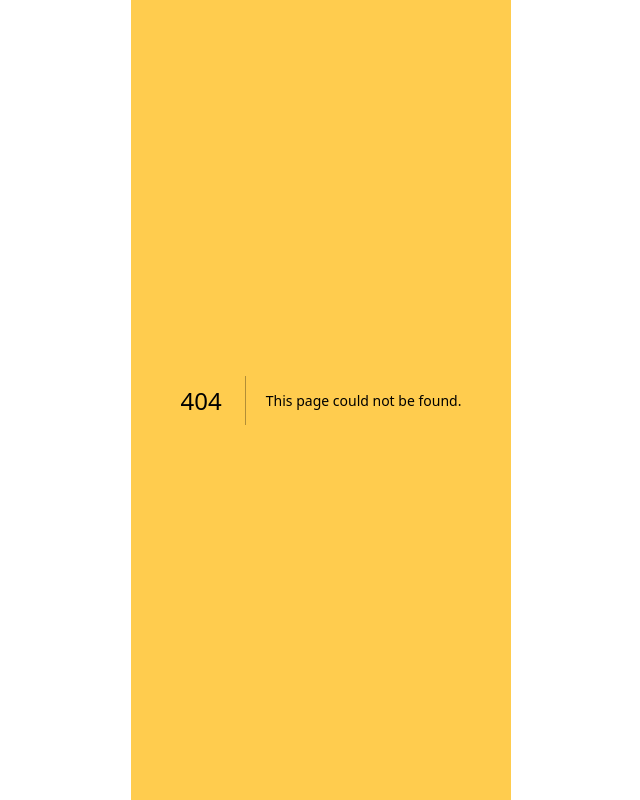
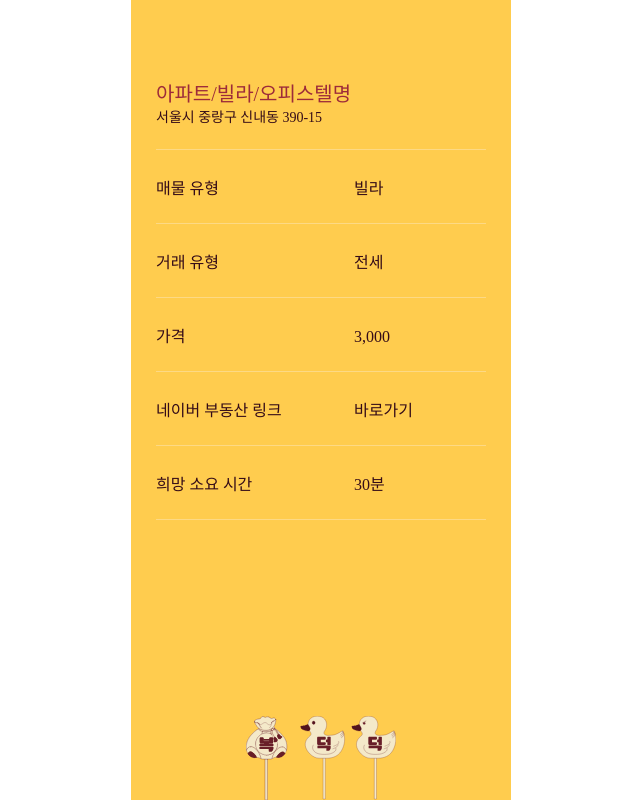
Before and after one commit to Code-InMotion/find-holmes, a Next.js app: page /result in a window 1280 px wide. Before the commit this address had no page. Shown: the whole page, without its empty margins (319-959 px from the left). Built offline with nearby package versions, Linux system fonts and the light colour scheme; a web font is replaced by a local one.

Commit message:
design(feature/publish): /result 페이지 구현

```diff
--- /dev/null
+++ b/src/app/result/page.tsx
@@ -0,0 +1,27 @@
+import Image from "next/image";
+
+import BoxLayout from "@/components/BoxLayout";
+import Header from "@/components/Header";
+import PropertyDetail from "@/components/result/PropertyDetail";
+
+export default function page() {
+  return (
+    <div className="h-screen flex flex-col gap-1 px-[25px]">
+      <BoxLayout className="flex flex-col mt-[80px] justify-start">
+        <Header>아파트/빌라/오피스텔명</Header>
+        <span className="text-sm text-brown-dark font-light">
+          서울시 중랑구 신내동 390-15
+        </span>
+      </BoxLayout>
+      <PropertyDetail label="매물 유형" value="빌라" />
+      <PropertyDetail label="거래 유형" value="전세" />
+      <PropertyDetail label="가격" value="3,000" />
+      <PropertyDetail label="네이버 부동산 링크" value="바로가기" />
+      <PropertyDetail label="희망 소요 시간" value="30분" />
+
+      <div className="absolute bottom-0 left-1/2 transform -translate-x-1/2">
+        <Image alt="" src="/images/bird.svg" width={150} height={150} />
+      </div>
+    </div>
+  );
+}
--- a/src/components/BoxLayout.tsx
+++ b/src/components/BoxLayout.tsx
@@ -1,22 +1,12 @@
 interface IBoxLayoutProps {
-  height?: number;
-  paddingY?: number;
   children: React.ReactNode;
+  className?: string;
 }
 
-export default function BoxLayout({
-  height,
-  paddingY,
-  children,
-}: IBoxLayoutProps) {
+export default function BoxLayout({ children, className }: IBoxLayoutProps) {
   return (
     <div
-      className="w-full border-b border-yellow-light"
-      style={{
-        height: `${height}px`,
-        paddingTop: `${paddingY}px`,
-        paddingBottom: `${paddingY}px`,
-      }}
+      className={`w-full h-[70px] border-b border-yellow-light ${className}`}
     >
       {children}
     </div>
--- /dev/null
+++ b/src/components/result/PropertyDetail.tsx
@@ -0,0 +1,15 @@
+import BoxLayout from "../BoxLayout";
+
+interface IPropertyDetailProps {
+  label: string;
+  value: string;
+}
+
+export default function PropertyDetail({ label, value }: IPropertyDetailProps) {
+  return (
+    <BoxLayout className="flex items-center">
+      <span className="w-[60%] text-brown-dark">{label}</span>
+      <span className="text-brown-dark font-light">{value}</span>
+    </BoxLayout>
+  );
+}
```
Also changed, not shown: public/images/bird.svg (added), 1 other file (tests, documents, lock files or other folders).
